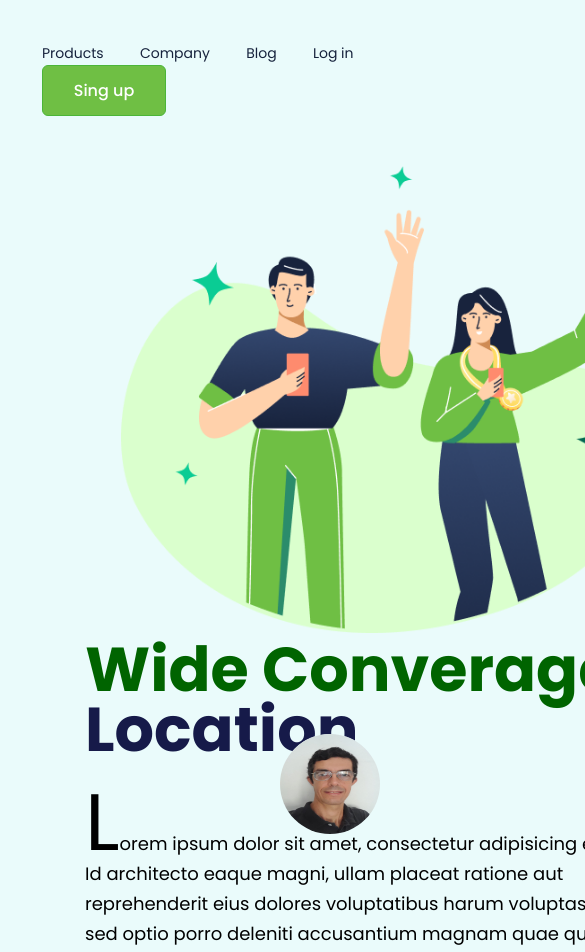
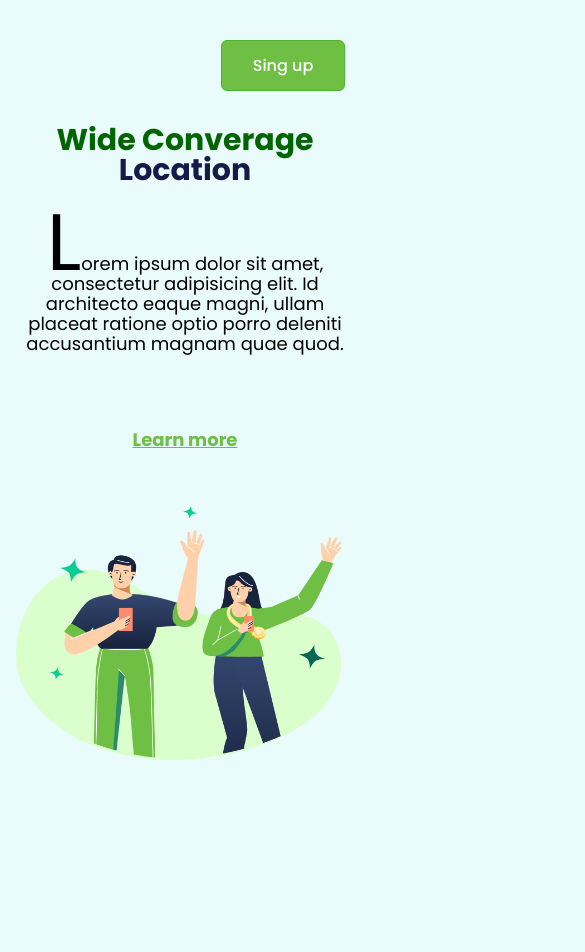
Before and after one commit to Danielferrazdev/projeto-03-wide-coverage, a plain HTML site: page index.html in a window 390 px wide. Shown: the top 952 px of the page, 585 px wide, since content can reach past the window. After the commit the page ends 844 px from the top, so only its background shows below. Drawn offline with Linux system fonts and the light colour scheme.

Commit message:
acresentando mais CSS

```diff
--- a/index.html
+++ b/index.html
@@ -25,7 +25,7 @@
         <section>
             <h1>Wide Converage Location</h1>
             <p>Lorem ipsum dolor sit amet, consectetur adipisicing elit. Id architecto eaque magni, ullam placeat ratione
-            aut reprehenderit eius dolores voluptatibus harum voluptas sed optio porro deleniti accusantium magnam quae
+            optio porro deleniti accusantium magnam quae
             quod.</p>
             <button class="button-main"><u>Learn more</u></button>
         </section>
--- a/styles.css
+++ b/styles.css
@@ -108,3 +108,71 @@ p::first-letter { /* pseudo elemento */
     width: 150px;
     height: 150px;
 }
+
+@media screen and (max-width: 851px) {
+
+    header {
+        position: fixed;
+        top: 0;
+        right: 0;
+    }
+
+    .link-menu {
+        display: none;
+    }
+
+    .button-header {
+        position: relative;
+        right: 45px;
+    }
+
+    section {
+        width: 320px;
+        margin-left: 0px;
+        display: inline-block;
+        position: relative;
+        top: 125px;
+        left: 25px;
+    }
+
+    h1 {
+        width: 278px;
+        height: 60px;
+        margin: 0px auto;
+        font-size: 30px;
+        line-height: 30px;
+        text-align: center;
+    }
+
+    p {
+        font-size: 18px;
+        line-height: 20px;
+        text-align: center;
+
+    }
+
+    .button-main {
+        margin: 0px auto;
+        display: block;
+        height: 62px;
+        width: 269px;
+        cursor: pointer;
+        font-size: 18px;
+        line-height: 100%;
+        text-align: center;
+    }
+
+    .logo-image {
+        height: 30%;
+        width: 85%;
+        position: fixed;
+        bottom: 10%;
+        left: 16px;
+        margin: auto;
+        padding-top: 0%;
+    }
+
+    .button-tell-me {
+        display: none;
+    }
+}
```
